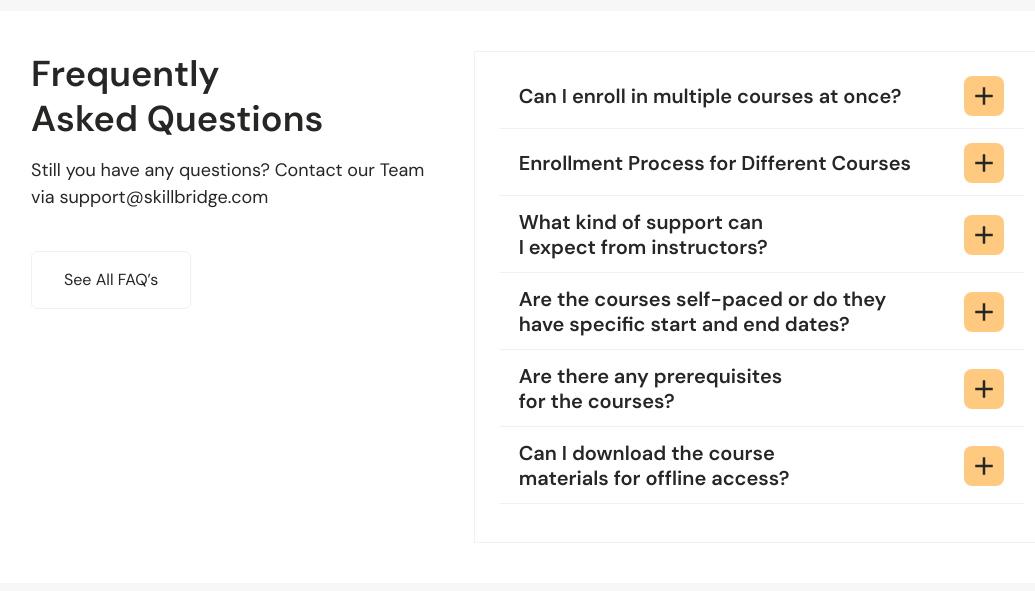
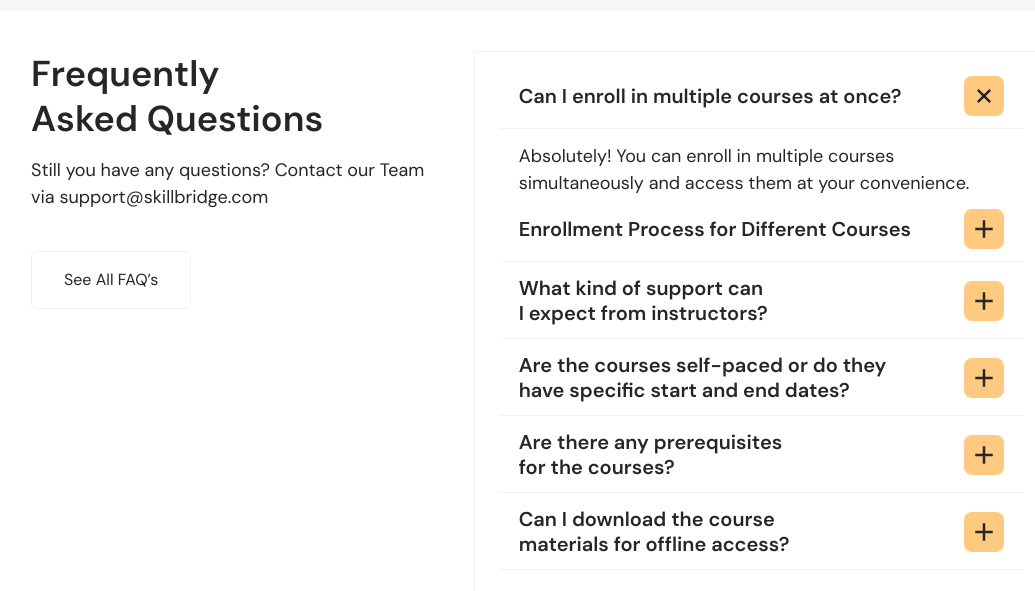
Before and after one commit to rakibulrahmandev/skillpath, a React (Vite) app: page / in a window 1280 px wide. Shown: the part 6219-6810 px from the top of the page, without its empty margins (100-1135 px from the left). Built offline with nearby package versions, Linux system fonts and the light colour scheme.

Commit message:
faq.jsx functionality done

```diff
--- a/src/components/Faq/Faq.jsx
+++ b/src/components/Faq/Faq.jsx
@@ -1,8 +1,16 @@
 import { RiAddLine } from "@remixicon/react";
 import { faqItems } from "../../constants/data";
 import Title from "../Title/Title";
+import { useState } from "react";
 
 export default function Faq() {
+
+    const [openId, setOpenId] = useState(faqItems[0]?.id ?? null);
+
+    const handleClick = (id) => {
+        setOpenId(openId === id ? null : id);
+    };
+
     return (
         <>
             <section className="section pb-[90px] lg:mb-[160px]">
@@ -14,11 +22,11 @@ export default function Faq() {
                                 <div key={idx} className="space-y-3.5">
                                     <div className="flex items-center justify-between gap-12 border-b border-b-white-95 pb-3 md:px-5">
                                         <h4 className="text-lg sm:text-xl">{item?.title}</h4>
-                                        <button className="w-10 h-10 bg-orange-75 flex items-center justify-center aspect-square rounded-lg hover:bg-orange-75/80 transition-colors">
-                                            <RiAddLine size={30} />
+                                        <button className="w-10 h-10 bg-orange-75 flex items-center justify-center aspect-square rounded-lg hover:bg-orange-75/80 transition-colors" onClick={() => handleClick(item?.id)}>
+                                            <RiAddLine className={`transition ${openId === item?.id ? "rotate-45" : ""}`} size={30} />
                                         </button>
                                     </div>
-                                    <div className="max-h-0 overflow-y-hidden">
+                                    <div className={`max-h-0 overflow-y-hidden transition-all ${openId === item?.id ? 'max-h-[200px]' : ''}`}>
                                         <p className="px-5 pb-3 ">{item?.text}</p>
                                     </div>
                                 </div>
```
